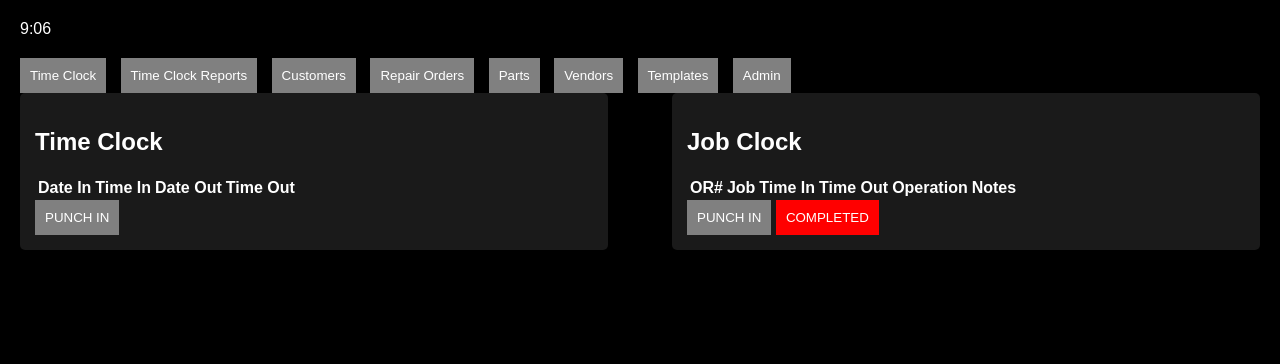
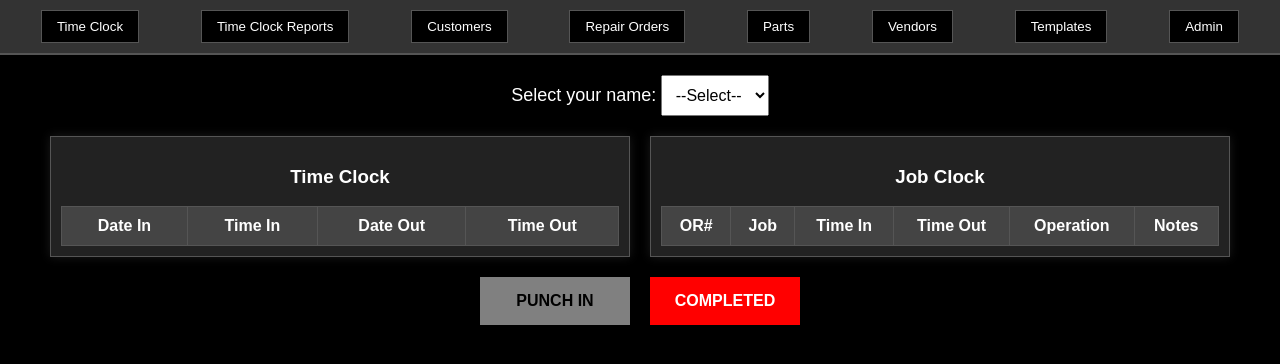
Before and after one commit to javy146/shopmanagement-, a plain HTML site: page index.html in a window 1280 px wide. Drawn offline with Linux system fonts and the light colour scheme.

Commit message:
Update index.html

```diff
--- a/index.html
+++ b/index.html
@@ -3,15 +3,97 @@
 <head>
     <meta charset="UTF-8">
     <meta name="viewport" content="width=device-width, initial-scale=1.0">
-  <title>Shop Management</title>
-  <link rel="stylesheet" href="styles.css">
+    <title>Time Clock Interface</title>
+    <style>
+        body {
+            font-family: Arial, sans-serif;
+            background-color: black;
+            color: white;
+            margin: 0;
+            padding: 0;
+        }
+        .navbar {
+            display: flex;
+            justify-content: space-around;
+            background-color: #333;
+            padding: 10px;
+            border-bottom: 2px solid #555;
+        }
+        .navbar button {
+            background-color: black;
+            color: white;
+            border: 1px solid #555;
+            padding: 8px 15px;
+            cursor: pointer;
+        }
+        .navbar button:hover {
+            background-color: #555;
+        }
+        .container {
+            text-align: center;
+            margin-top: 20px;
+        }
+        .dropdown {
+            margin: 20px 0;
+        }
+        select {
+            padding: 10px;
+            font-size: 16px;
+        }
+        .grid {
+            display: flex;
+            justify-content: center;
+            gap: 20px;
+            margin: 20px;
+        }
+        .grid div {
+            flex: 1;
+            max-width: 45%;
+            background-color: #222;
+            border: 1px solid #555;
+            padding: 10px;
+            box-shadow: 0px 0px 10px rgba(255, 255, 255, 0.1);
+        }
+        table {
+            width: 100%;
+            border-collapse: collapse;
+            color: white;
+        }
+        th, td {
+            border: 1px solid #555;
+            padding: 10px;
+            text-align: center;
+        }
+        th {
+            background-color: #444;
+        }
+        .buttons {
+            display: flex;
+            justify-content: center;
+            gap: 20px;
+            margin-top: 20px;
+        }
+        .buttons button {
+            width: 150px;
+            padding: 15px;
+            font-size: 16px;
+            font-weight: bold;
+            cursor: pointer;
+        }
+        .buttons button:first-child {
+            background-color: gray;
+            border: none;
+            color: black;
+        }
+        .buttons button:last-child {
+            background-color: red;
+            border: none;
+            color: white;
+        }
+    </style>
 </head>
 <body>
-  <div class="container">
-    <div class="header">
-      <span class="time">9:06</span>
-    </div>
-    <div class="menu">
+    <div class="navbar">
         <button>Time Clock</button>
         <button>Time Clock Reports</button>
         <button>Customers</button>
@@ -21,22 +103,35 @@
         <button>Templates</button>
         <button>Admin</button>
     </div>
-    <div class="content">
-      <div class="time-clock">
-        <h2>Time Clock</h2>
+    <div class="container">
+        <div class="dropdown">
+            <label for="name-select" style="font-size: 18px;">Select your name:</label>
+            <select id="name-select">
+                <option value="">--Select--</option>
+                <!-- Add names dynamically -->
+            </select>
+        </div>
+        <div class="grid">
+            <div>
+                <h3>Time Clock</h3>
                 <table>
+                    <thead>
                         <tr>
                             <th>Date In</th>
                             <th>Time In</th>
                             <th>Date Out</th>
                             <th>Time Out</th>
                         </tr>
+                    </thead>
+                    <tbody>
+                        <!-- Add rows dynamically -->
+                    </tbody>
                 </table>
-        <button>PUNCH IN</button>
             </div>
-      <div class="job-clock">
-        <h2>Job Clock</h2>
+            <div>
+                <h3>Job Clock</h3>
                 <table>
+                    <thead>
                         <tr>
                             <th>OR#</th>
                             <th>Job</th>
@@ -45,12 +140,17 @@
                             <th>Operation</th>
                             <th>Notes</th>
                         </tr>
+                    </thead>
+                    <tbody>
+                        <!-- Add rows dynamically -->
+                    </tbody>
                 </table>
-        <button>PUNCH IN</button>
-        <button class="completed">COMPLETED</button>
             </div>
         </div>
+        <div class="buttons">
+            <button>PUNCH IN</button>
+            <button>COMPLETED</button>
         </div>
-  <script src="script.js"></script>
+    </div>
 </body>
 </html>
```
Lines whose indentation alone changed are shown as unchanged.
